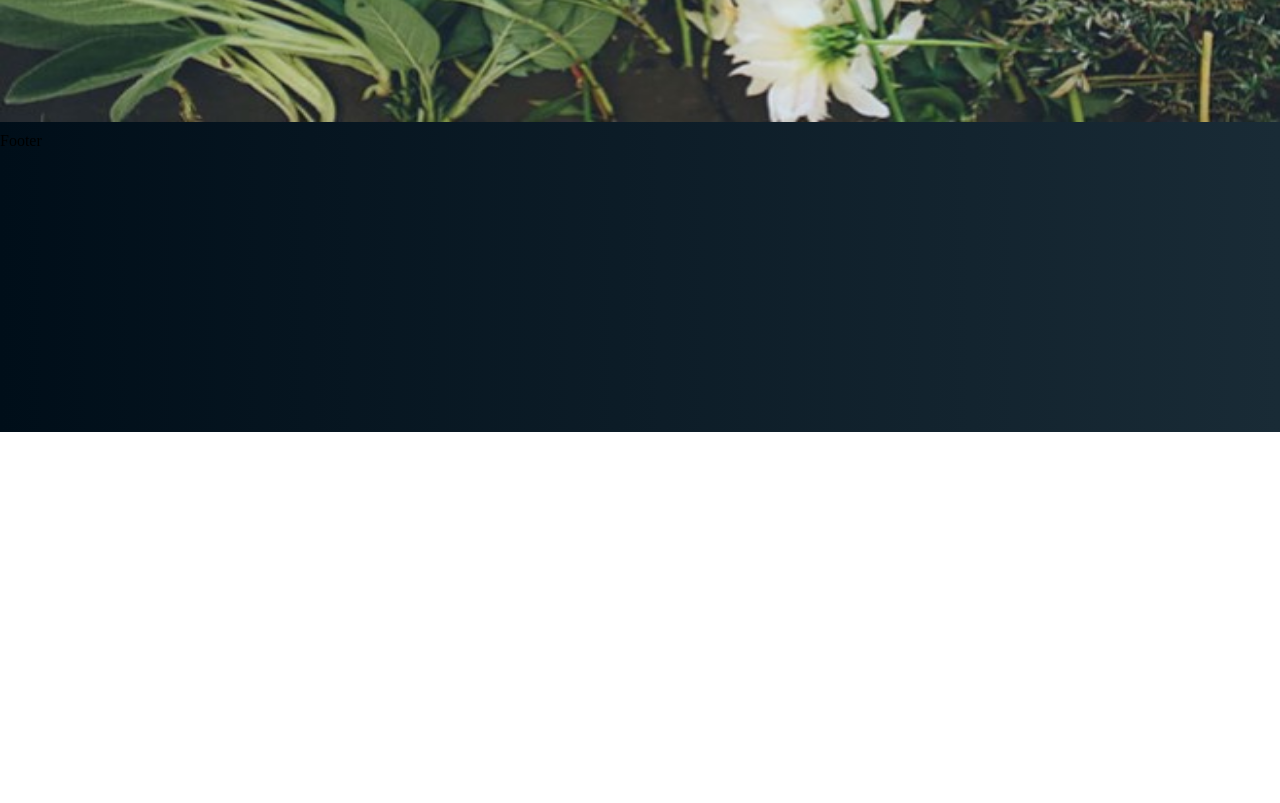
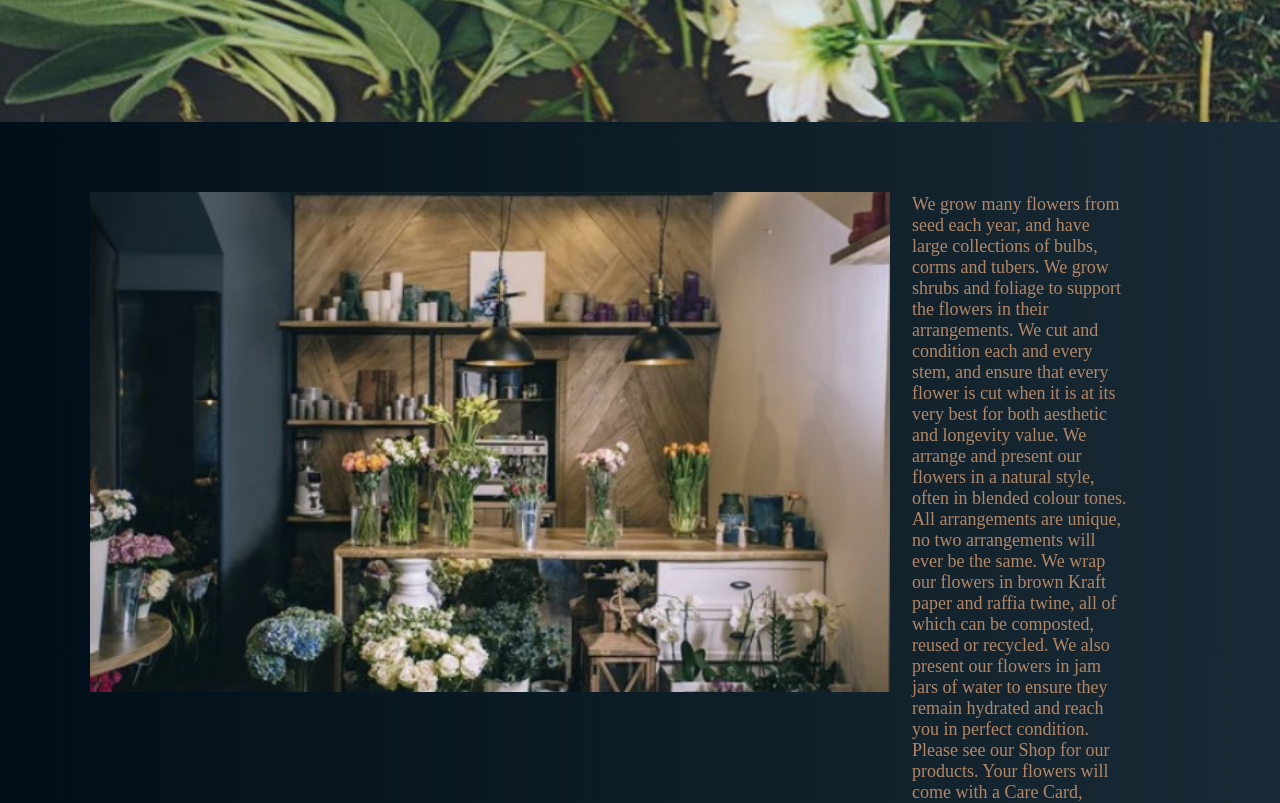
Before and after one commit to JennyWeij/BindingBlooms, a React (Vite) app: page / in a window 1280 px wide. Shown: the part 5700-6503 px from the top of the page. Before the commit the page ends 6132 px from the top, so only its background shows below. Built offline with nearby package versions, Linux system fonts and the light colour scheme.

Commit message:
about us-sidan

```diff
--- a/src/pages/AboutPage.tsx
+++ b/src/pages/AboutPage.tsx
@@ -1,7 +1,8 @@
-import { Box, Flex } from "@chakra-ui/react";
+import { Box, Flex, Text } from "@chakra-ui/react";
 
 function AboutPage() {
   return (
+    <>
       <Flex
         bg="linear-gradient(to right, #000E19, #192B36)"
         justifyContent="center"
@@ -31,6 +32,41 @@ function AboutPage() {
           About us
         </Box>
       </Flex>
+
+      <Flex pl={90} pt={60} bg="linear-gradient(to right, #000E19, #192B36)">
+        <Box style={{ width: "800px", height: "500px" }}>
+          <img
+            src="/images/store.jpg"
+            alt="Background Image"
+            style={{ width: "800px", height: "100%", objectFit: "cover" }}
+          />
+        </Box>
+        <Box p={2} flex="1">
+          <Text
+            pr={150}
+            pl={20}
+            fontSize="18px"
+            fontFamily="SourceSansRegular"
+            color="#B28767"
+          >
+            We grow many flowers from seed each year, and have large collections
+            of bulbs, corms and tubers. We grow shrubs and foliage to support
+            the flowers in their arrangements. We cut and condition each and
+            every stem, and ensure that every flower is cut when it is at its
+            very best for both aesthetic and longevity value. We arrange and
+            present our flowers in a natural style, often in blended colour
+            tones. All arrangements are unique, no two arrangements will ever be
+            the same. We wrap our flowers in brown Kraft paper and raffia twine,
+            all of which can be composted, reused or recycled. We also present
+            our flowers in jam jars of water to ensure they remain hydrated and
+            reach you in perfect condition. Please see our Shop for our
+            products. Your flowers will come with a Care Card, please do try to
+            follow these steps to maintain the life and beauty of your flowers
+            for as long as possible.
+          </Text>
+        </Box>
+      </Flex>
+    </>
   );
 }
 
```
Lines whose indentation alone changed are shown as unchanged.
